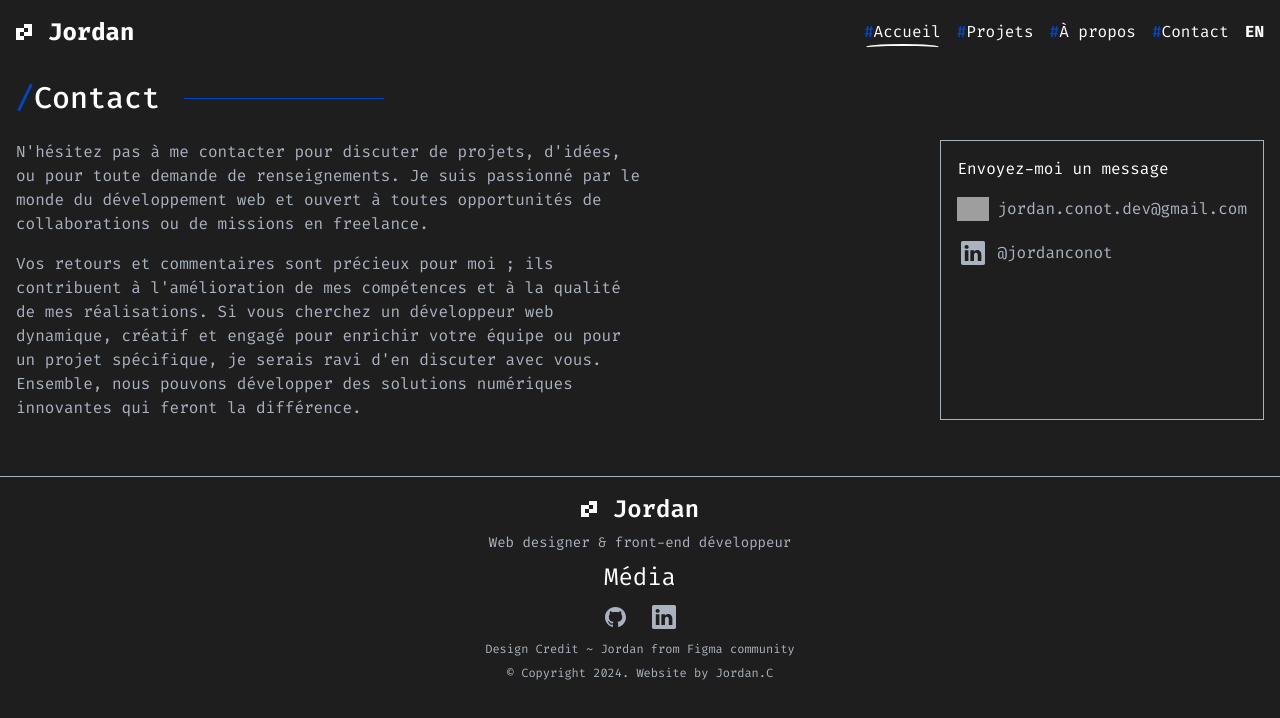
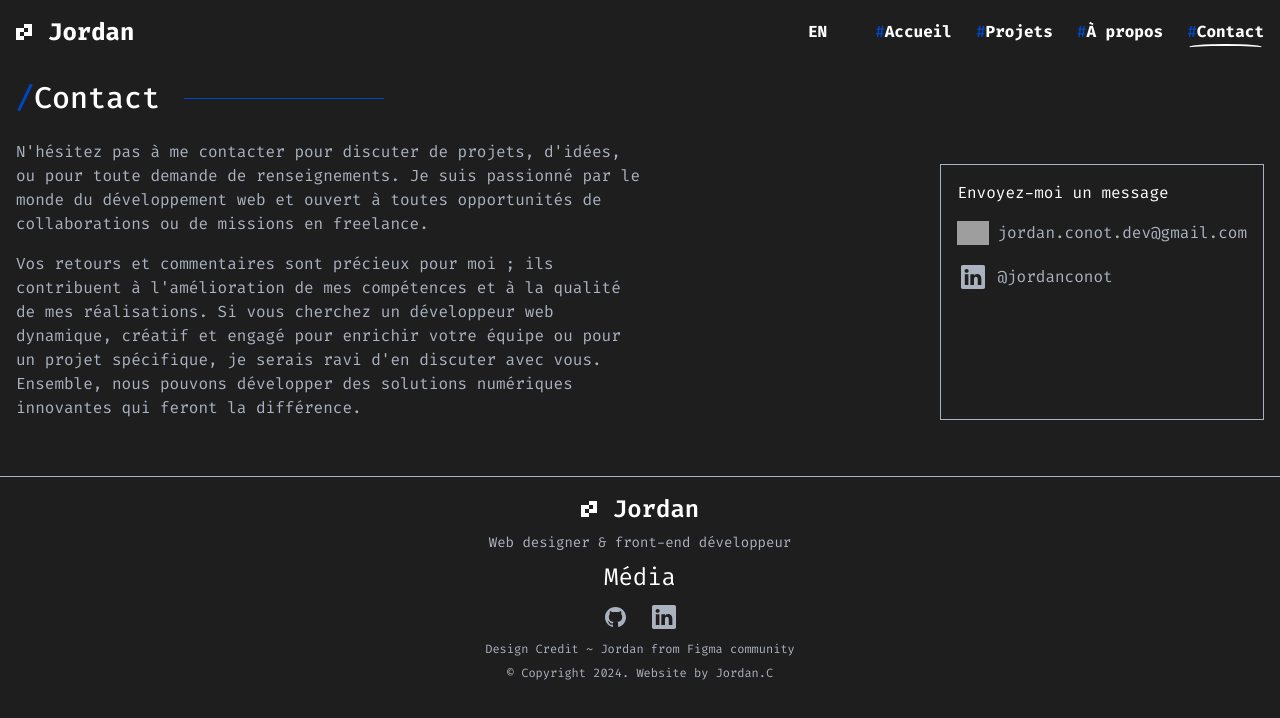
Before and after one commit to jordanconot/portfolio, a Next.js app: page /contact in a window 1280 px wide. Shown: the top 718 px of the page. Built offline with nearby package versions, Linux system fonts and the light colour scheme; grey boxes are pictures that could not be loaded.

Commit message:
navbar ok

```diff
--- a/src/app/globals.css
+++ b/src/app/globals.css
@@ -27,6 +27,18 @@ body {
   border-radius: 70%;
 }
 
+.underline-effect-scrolled::after {
+  content: "";
+  position: absolute;
+  bottom: -7px;
+  left: 0;
+  height: 7px;
+  width: 100%;
+  border: 2px solid transparent;
+  border-top-color: #0047C3;
+  border-radius: 70%;
+}
+
 /* Scrollbar */
 
 /*l'ensemble de la scrollbar */
--- a/src/app/page.tsx
+++ b/src/app/page.tsx
@@ -7,7 +7,8 @@ import NavBar from '@/components/NavBar';
 import Projects from '@/components/Projects';
 import Skills from '@/components/Skills';
 
-const page = () => {
+export default function Page() {
+
     return (
         <>
             <div className='m-4 md:mr-32 md:ml-32'>
@@ -24,5 +25,3 @@ const page = () => {
         </>
     );
 };
-
-export default page;
--- a/src/components/Contact.tsx
+++ b/src/components/Contact.tsx
@@ -16,16 +16,16 @@ const Contact: React.FC<ContactProps> = ({ isContactPage }) => {
             <div className='flex items-center'>
                 <h2 className='text-color-3 text-3xl font-medium'>
                     <span className='text-color-1 text-3xl'>{isContactPage ? '/' : '#'}</span>{t('Main.contact.contact')}</h2>
-                    <div className='h-[1px] w-[200px] bg-backgroundColor-nav ml-6 hidden lg:block'></div>
+                <div className='h-[1px] w-[200px] bg-backgroundColor-nav ml-6 hidden lg:block'></div>
             </div>
             <div className='lg:flex lg:flex-row lg:flex-wrap lg:justify-between'>
-            <div className='flex flex-col gap-4 lg:max-w-[50%]'>
+                <div className='flex flex-col gap-4 lg:max-w-[50%]'>
                     <p className='text-color-2'>{t('Main.contact.text-contact')}</p>
                     {isContactPage && (
                         <p className='text-color-2'>{t('Main.contact.text-contact-after')}</p>
                     )}
                 </div>
-                <div className='border-color-2 border flex w-full md: max-w-max'>
+                <div className='border-color-2 border flex mt-6 w-full md:max-w-max'>
                     <div className='p-4 flex flex-col gap-4'>
                         <p className='text-color-3'>{t('Main.contact.message')}</p>
                         <div className='flex items-center gap-2'>
@@ -38,7 +38,7 @@ const Contact: React.FC<ContactProps> = ({ isContactPage }) => {
                         </div>
                     </div>
                 </div>
-                </div>
+            </div>
         </section>
     );
 };
--- a/src/components/NavBar.tsx
+++ b/src/components/NavBar.tsx
@@ -6,17 +6,16 @@ import Image from 'next/image';
 import Menu from './menu/Menu';
 import Link from 'next/link';
 
-
-const NavBar = () => {
+export default function NavBar() {
     const { lang, setLang } = useContext(LanguageContext);
     const { t } = useTranslation(lang);
     const [isMenuOpen, setMenuOpen] = useState(false);
     const [scrolled, setScrolled] = useState(false);
-    const [activeLink, setActiveLink] = useState('/');
+    const [currentPath, setCurrentPath] = useState('');
 
-    const handleLinkClick = (path: string) => {
-        setActiveLink(path);
-    };
+    useEffect(() => {
+        setCurrentPath(window.location.pathname);
+    }, []);
 
     const openMenu = () => {
         setMenuOpen(true);
@@ -56,35 +55,10 @@ const NavBar = () => {
                 <span className='text-base font-bold text-color-3 md:text-2xl'>{t('Nav.name')}</span>
             </div>
             <div className='flex items-center gap-4'>
-                <div className='hidden lg:flex gap-4'>
-                    <Link
-                        href='/'
-                        className={`relative text-base ${scrolled  ? 'text-color-4 font-bold' : 'text-color-3'} group underline-effect`}
-                    >
-                        <span
-                            className='text-base font-medium text-color-1'
-                        >
-                            #
-                        </span>
-                        Accueil
-                    </Link>
-                    <Link
-                        href='/projets'
-                        className={`text-base ${scrolled ? 'text-color-4 font-bold' : 'text-color-3'}`}
-                    >
-                        <span
-                            className='text-base font-medium text-color-1'
-                        >
-                            #
-                        </span>
-                        Projets
-                    </Link>
-                    <Link href='/a-propos' className={`text-base ${scrolled ? 'text-color-4 font-bold' : 'text-color-3'}`}><span className='text-base font-medium text-color-1'>#</span>À propos</Link>
-                    <Link href='/contact' className={`text-base ${scrolled ? 'text-color-4 font-bold' : 'text-color-3'}`}><span className='text-base font-medium text-color-1'>#</span>Contact</Link>
-                </div>
+                <div className='hidden lg:flex gap-4 lg:gap-6'>
                 {lang === 'fr' && (
                     <button
-                        className={`text-base font-bold ${scrolled ? 'text-color-4' : 'text-color-3'}`}
+                        className={`text-base font-bold mr-6 hover:opacity-50 ${scrolled ? 'text-color-4' : 'text-color-3'}`}
                         onClick={() => setLang('en')}
                     >
                         EN
@@ -92,14 +66,59 @@ const NavBar = () => {
                 )}
                 {lang === 'en' && (
                     <button
-                        className={`text-base font-bold ${scrolled ? 'text-color-4' : 'text-color-3'}`}
+                        className={`text-base font-bold mr-6 hover:opacity-50 ${scrolled ? 'text-color-4' : 'text-color-3'}`}
                         onClick={() => setLang('fr')}
                     >
                         FR
                     </button>
                 )}
+                    <Link
+                        href='/'
+                        className={`relative text-base ${scrolled ? 'text-color-4 font-bold' : 'text-color-3 font-bold'} ${currentPath === '/' ? (scrolled ? 'underline-effect-scrolled' : 'underline-effect') : 'hover:opacity-50'}`}
+                    >
+                        <span
+                            className='text-base font-medium text-color-1'
+                        >
+                            #
+                        </span>
+                        {t('Nav.home')}
+                    </Link>
+                    <Link
+                        href='/projets'
+                        className={`relative text-base ${scrolled ? 'text-color-4 font-bold' : 'text-color-3 font-bold'} ${currentPath === '/projets' ? (scrolled ? 'underline-effect-scrolled' : 'underline-effect') : 'hover:opacity-50'}`}
+                    >
+                        <span
+                            className='text-base font-medium text-color-1'
+                        >
+                            #
+                        </span>
+                        {t('Nav.projects')}
+                    </Link>
+                    <Link
+                        href='/a-propos'
+                        className={`relative text-base ${scrolled ? 'text-color-4 font-bold' : 'text-color-3 font-bold'} ${currentPath === '/a-propos' ? (scrolled ? 'underline-effect-scrolled' : 'underline-effect') : 'hover:opacity-50'}`}
+                    >
+                        <span
+                            className='text-base font-medium text-color-1'
+                        >
+                            #
+                        </span>
+                        {t('Nav.about')}
+                    </Link>
+                    <Link
+                        href='/contact'
+                        className={`relative text-base ${scrolled ? 'text-color-4 font-bold' : 'text-color-3 font-bold'} ${currentPath === '/contact' ? (scrolled ? 'underline-effect-scrolled' : 'underline-effect') : 'hover:opacity-50'}`}
+                    >
+                        <span
+                            className='text-base font-medium text-color-1'
+                        >
+                            #
+                        </span>
+                        {t('Nav.contact')}
+                    </Link>
+                </div>
                 <Image
-                    className='cursor-pointer lg:hidden'
+                    className='cursor-pointer hover:opacity-50 lg:hidden'
                     src={scrolled ? '/assets/svg/icon-burger-black.svg' : '/assets/svg/icon-menu-burger.svg'}
                     alt='Menu'
                     width={24}
@@ -111,5 +130,3 @@ const NavBar = () => {
         </nav>
     );
 };
-
-export default NavBar;
--- a/src/components/menu/Menu.tsx
+++ b/src/components/menu/Menu.tsx
@@ -23,23 +23,23 @@ const Menu: React.FC<MenuProps> = ({ closeMenu }) => {
                     </div>
                     <div className='flex gap-4'>
                         {lang === 'fr' && (
-                            <button className='text-base font-bold text-color-3' onClick={() => setLang('en')}>EN</button>
+                            <button className='text-base font-bold text-color-3 hover:opacity-50' onClick={() => setLang('en')}>EN</button>
                         )}
                         {lang === 'en' && (
-                            <button className='text-base font-bold text-color-3' onClick={() => setLang('fr')}>FR</button>
+                            <button className='text-base font-bold text-color-3 hover:opacity-50' onClick={() => setLang('fr')}>FR</button>
                         )}
-                        <Image src='/assets/svg/icon-cross-white.svg' alt='Menu' width={24} height={24} onClick={closeMenu} />
+                        <Image className='cursor-pointer' src='/assets/svg/icon-cross-white.svg' alt='Menu' width={24} height={24} onClick={closeMenu} />
                     </div>
                 </nav>
                 <div className='mt-10'>
                     <ul className='flex flex-col gap-8'>
-                        <Link href='/' className='text-4xl text-color-3 font-medium'>
+                        <Link href='/' className='text-4xl text-color-3 font-medium hover:opacity-50'>
                             <span className='text-color-1 text-4xl font-medium'>#</span>{t('Nav.home')}</Link>
-                        <Link href='/projets' className='text-4xl text-color-3 font-medium'>
+                        <Link href='/projets' className='text-4xl text-color-3 font-medium hover:opacity-50'>
                             <span className='text-color-1 text-4xl font-medium'>#</span>{t('Nav.projects')}</Link>
-                        <Link href='/a-propos' className='text-4xl text-color-3 font-medium'>
+                        <Link href='/a-propos' className='text-4xl text-color-3 font-medium hover:opacity-50'>
                             <span className='text-color-1 text-4xl font-medium'>#</span>{t('Nav.about')}</Link>
-                        <Link href='/contact' className='text-4xl text-color-3 font-medium'>
+                        <Link href='/contact' className='text-4xl text-color-3 font-medium hover:opacity-50'>
                             <span className='text-color-1 text-4xl font-medium'>#</span>{t('Nav.contact')}</Link>
                     </ul>
                 </div>
```
